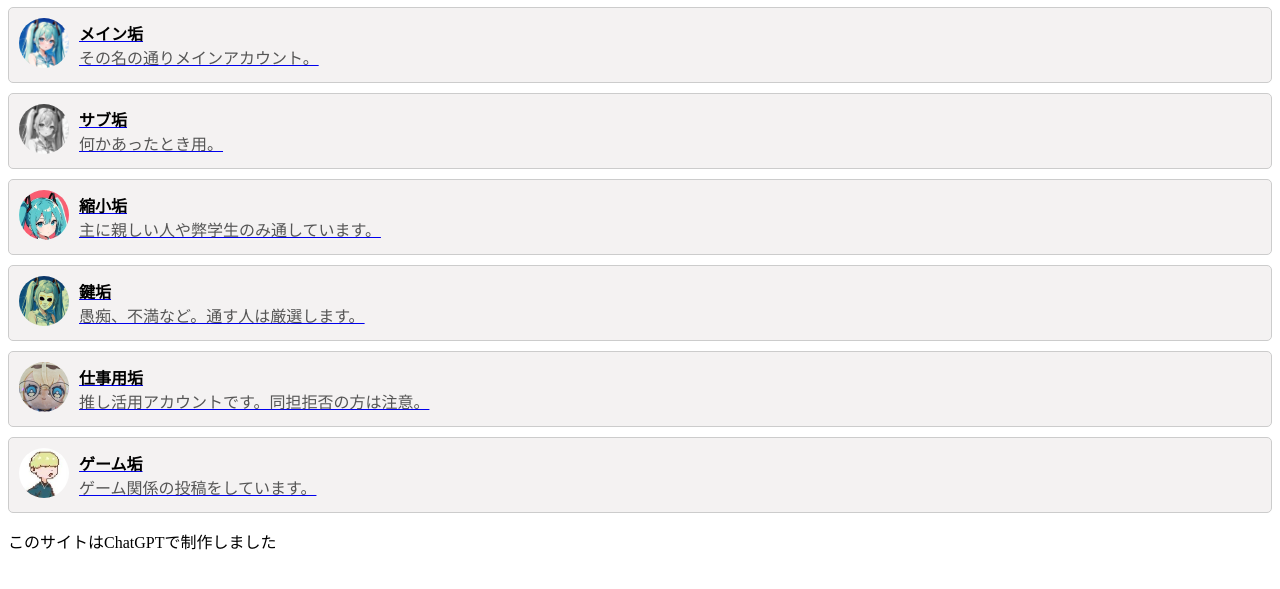
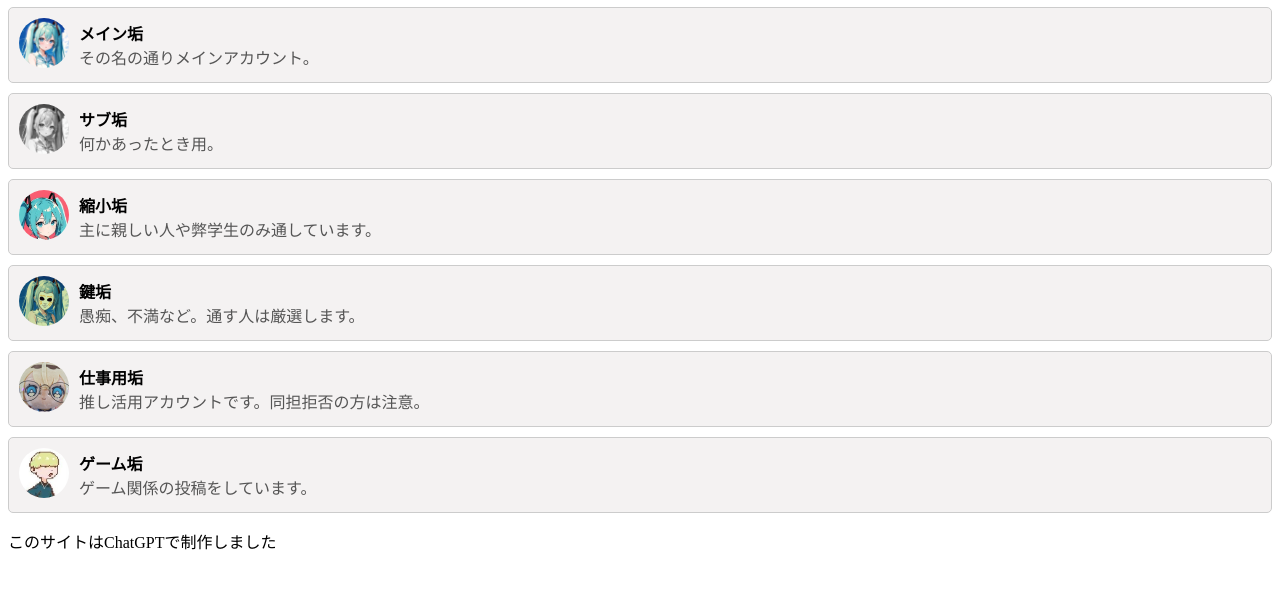
Before and after one commit to UT0911/mypage, a plain HTML site: page index.html in a window 1280 px wide. Shown: the part 55-644 px from the top of the page. Drawn offline with Linux system fonts and the light colour scheme.

Commit message:
下線削除

```diff
--- a/style.css
+++ b/style.css
@@ -18,6 +18,10 @@
     background-color: rgb(244, 242, 242);
 }
 
+.accountLink {
+    text-decoration: none;
+}
+
 .icon img {
     width: 50px;
     height: 50px;
```
